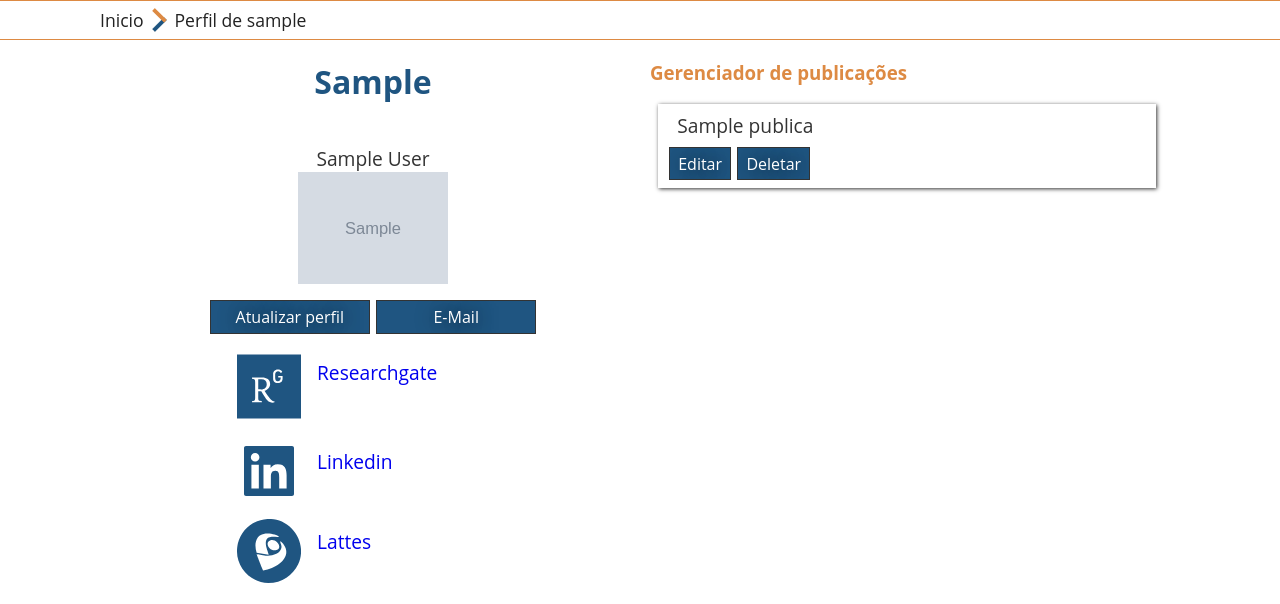
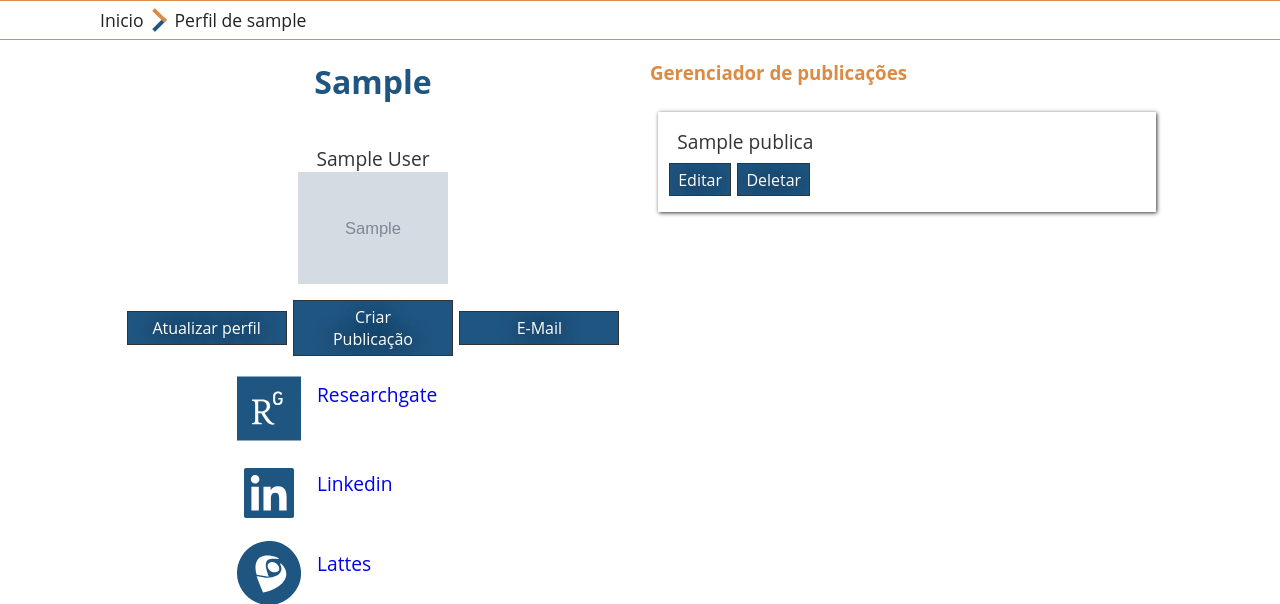
Before and after one commit to DeckerDe/site_cermat, a Django app: a page that uses cermat/templates/users/user_detail.html in a window 1280 px wide. Shown: the part 96-700 px from the top of the page. Run offline with Django 3.2, Linux system fonts and the light colour scheme; a user stored in the database is signed in; tables that the repository leaves empty hold one stand-in row (values such as "Sample post"); grey boxes marked "Sample" are stand-in pictures.

Commit message:
FIX publica creation and deletion

```diff
--- a/cermat/publica/models.py
+++ b/cermat/publica/models.py
@@ -73,6 +73,10 @@ class Publica(models.Model):
     def __str__(self):
         return self.title
 
+    def get_edit_url(self):
+        return reverse('publica:editar_publica',
+        args=[self.slug])
+
     def get_absolute_url(self):
         return reverse(
             'publica:publica_detalhe',
--- a/cermat/publica/urls.py
+++ b/cermat/publica/urls.py
@@ -9,6 +9,7 @@ urlpatterns =[
     path('<int:year>/<int:month>/<int:day>/<slug:post>/', views.post_detail, name='publica_detalhe'),
     path('criar_publica/', views.CreatePublica.as_view(), name='criar_publica'),
     path('editar_publica/<slug>/', views.UpdatePublica.as_view(), name='editar_publica'),
+    path('deletar_publica/<publica_slug>/', views.delete_publica, name='deletar_publica'),
     path('projetos/', views.lista_projetos, name='lista_projetos'),
     path('prod_cient/', views.prod_cient, name='prod_cient'),
     path('proj/<int:year>/<int:month>/<int:day>/<slug:project_slug>/', views.projeto_detalhe, name='projeto_detalhe')
--- a/cermat/static/css/project.css
+++ b/cermat/static/css/project.css
@@ -437,6 +437,10 @@ p {
   fill: #1F5581;
 }
 
+.social_icon path {
+  fill: #1F5581;
+}
+
 #action_buttons {
   flex-direction: row;
   justify-content: center;
@@ -452,37 +456,63 @@ p {
   margin-bottom: 1em;
 }
 
-#publica_ger .publica_items {
+#publica_ger .publica_all_items {
+  max-height: 30em;
+  overflow: auto;
+}
+
+#publica_ger .publica_all_items .publica_items {
+  padding-top: 1em;
+  padding-bottom: 1em;
+  box-shadow: 1px 1px 4px #333;
+  margin: 0.5em;
+  display: flex;
+  flex-direction: column;
+  flex-wrap: wrap;
+  min-height: 5em;
+}
+
+#publica_ger .publica_all_items .publica_items p a, #publica_ger .publica_all_items .publica_items p a:link, #publica_ger .publica_all_items .publica_items p a:visited {
+  text-decoration: none;
+  color: #333;
+}
+
+#publica_ger .publica_all_items .publica_items * {
+  padding-left: 0.5em;
+}
+
+#publica_ger .publica_all_items .publica_items .publica_buttons {
+  margin-top: 0.5em;
+  display: flex;
+  flex-direction: row;
+}
+
+#publica_ger .publica_all_items .publica_items .publica_buttons a {
+  align-self: flex-end;
+  justify-self: flex-end;
+  margin-top: auto;
+  margin-bottom: auto;
+  padding-right: 0.5em;
+}
+
+#publica_ger .publica_all_items .publica_items_fora {
+  border: solid black 1px;
   padding-top: 0.5em;
   padding-bottom: 0.5em;
   box-shadow: 1px 1px 4px #333;
-  margin: 0 0.5em 0.5em 0.5em;
+  margin: 0.5em;
   display: flex;
   flex-direction: column;
   flex-wrap: wrap;
 }
 
-#publica_ger .publica_items p a, #publica_ger .publica_items p a:link, #publica_ger .publica_items p a:visited {
+#publica_ger .publica_all_items .publica_items_fora p a, #publica_ger .publica_all_items .publica_items_fora p a:link, #publica_ger .publica_all_items .publica_items_fora p a:visited {
   text-decoration: none;
   color: #333;
 }
 
-#publica_ger .publica_items * {
+#publica_ger .publica_all_items .publica_items_fora * {
   padding-left: 0.5em;
-}
-
-#publica_ger .publica_items .publica_buttons {
-  margin-top: 0.5em;
-  display: flex;
-  flex-direction: row;
-}
-
-#publica_ger .publica_items .publica_buttons a {
-  align-self: flex-end;
-  justify-self: flex-end;
-  margin-top: auto;
-  margin-bottom: auto;
-  padding-right: 0.5em;
 }
 
 .banner_pag {
--- a/cermat/static/sass/project.scss
+++ b/cermat/static/sass/project.scss
@@ -478,6 +478,9 @@ p {
 .social_icon{
   width: 4em;
   fill: $usa_blue;
+  path{
+    fill: $usa_blue;
+  }
 }
 #action_buttons{
   flex-direction: row;
@@ -492,16 +495,22 @@ p {
   h3{
     margin-bottom: 1em;
   }
+
+  .publica_all_items{
+    max-height: 30em;
+    overflow: auto;
+
     .publica_items{
       //border: solid black 1px;
-    padding-top: 0.5em;
-    padding-bottom: 0.5em;
+      padding-top: 1em;
+      padding-bottom: 1em;
       box-shadow: 1px 1px 4px $jet_grey;
-    margin: 0 0.5em 0.5em 0.5em;
+      margin: 0.5em;
 
       display: flex;
       flex-direction: column;
       flex-wrap: wrap;
+      min-height: 5em;
 
       p{
         a,a:link, a:visited{
@@ -525,6 +534,30 @@ p {
           margin-top: auto;
           margin-bottom: auto;
           padding-right: 0.5em;
+        }
+      }
+    }
+    .publica_items_fora{
+      border: solid black 1px;
+      padding-top: 0.5em;
+      padding-bottom: 0.5em;
+      box-shadow: 1px 1px 4px $jet_grey;
+      margin: 0.5em;
+
+      display: flex;
+      flex-direction: column;
+      flex-wrap: wrap;
+
+      p{
+        a,a:link, a:visited{
+          text-decoration: none;
+          color: $jet_grey;
+        }
+      }
+
+      *{
+        //padding: 0.5em;
+        padding-left: 0.5em;
       }
     }
   }
--- a/cermat/templates/users/user_detail.html
+++ b/cermat/templates/users/user_detail.html
@@ -24,6 +24,7 @@
     <!-- Action buttons -->
     <div id="action_buttons">
       <a class="smallBtn profBtn" href="{% url 'users:update' %}" role="button">Atualizar perfil</a>
+      <a class="smallBtn profBtn" href="{% url 'publica:criar_publica' %}" role="button">Criar Publicação</a>
       <a class="smallBtn profBtn" href="{% url 'account_email' %}" role="button">E-Mail</a>
     </div>
     <!-- Your Stuff: Custom user template urls -->
@@ -60,25 +61,29 @@
   <div id="publica_ger">
     {% if object == request.user %}
       <h3>Gerenciador de publicações</h3>
+      <div class="publica_all_items">
         {% for publica in publicas %}
         <div class="publica_items">
           <p><a href="{{ publica.get_absolute_url }}" >{{publica.title}}</a></p>
           <div class="publica_buttons">
-          <a class="smallBtn" href="{{ publica.get_absolute_url }}" >Editar</a>
-          <a class="smallBtn" >Deletar</a>
+            <a class="smallBtn" href="{{ publica.get_edit_url }}" >Editar</a>
+            <a class="smallBtn" href="{% url 'publica:deletar_publica' publica.id %}" >Deletar</a>
           </div>
         </div>
         {% endfor %}
+      </div>
     {% else %}
       <h3>Publicações</h3>
+      <div class="publica_all_items">
         {% for publica in publicas %}
-      <div class="publica_items">
+        <div class="publica_items_fora">
           <p><a href="{{ publica.get_absolute_url }}" >{{publica.title}}</a></p>
         </div>
         {% endfor %}
+      </div>
     {% endif %}
   </div>
-
+</div>
 <!-- End Action buttons -->
 
 {% endblock content %}
--- a/cermat/users/views.py
+++ b/cermat/users/views.py
@@ -18,6 +18,7 @@ class UserDetailView(LoginRequiredMixin, DetailView):
     #   Lookups by Username
     slug_field = "username"
     slug_url_kwarg = "username"
+
     def get_context_data(self, **kwargs):
         context = super().get_context_data(**kwargs)
         context['publicas'] = Publica.objects.filter(author=self.request.user.id)
```
Also changed, not shown: cermat/publica/views.py (+16 -2 lines), cermat/users/migrations/0006_auto_20201103_1426.py (added). Lines whose indentation alone changed are shown as unchanged.
